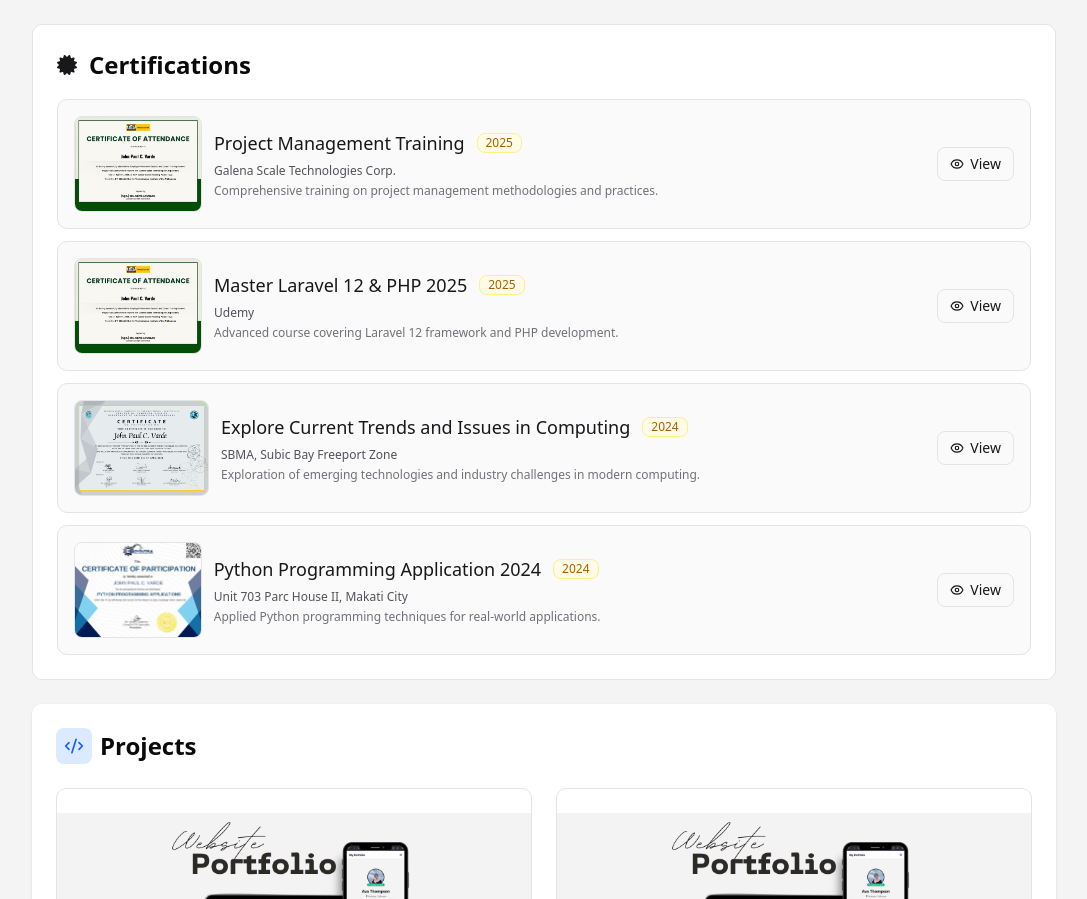
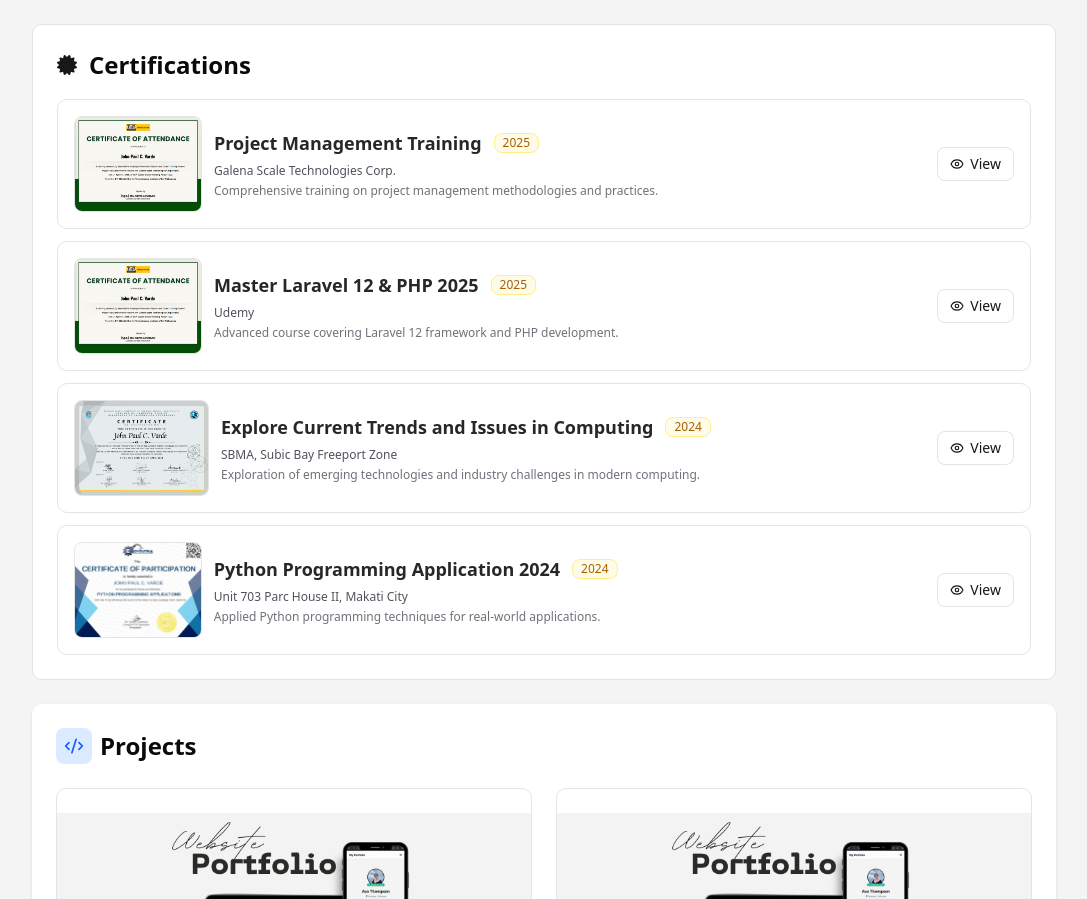
Before and after one commit to vardsz13/my-porfolio, a React (Vite) app: page / in a window 1280 px wide. Shown: the part 1575-2474 px from the top of the page, without its empty margins (96-1183 px from the left). Built offline with nearby package versions, Linux system fonts and the light colour scheme.

Commit message:
add the dark:border-zinc-700 for dark mode

```diff
--- a/src/components/ui/CertificateItemCard.tsx
+++ b/src/components/ui/CertificateItemCard.tsx
@@ -15,7 +15,7 @@ export default function CertificateItemCard({
 }: CertificateItemCardProps) {
   return (
     <div
-      className="flex flex-col sm:flex-row gap-3 p-3 sm:p-4 border border-zinc-200 dark:border-zinc-800 bg-primary-foreground rounded-lg hover:shadow-md transition-all duration-300 cursor-pointer"
+      className="flex flex-col sm:flex-row gap-3 p-3 sm:p-4 border border-zinc-200 dark:border-zinc-700 bg-white dark:bg-zinc-800 rounded-lg hover:shadow-md dark:hover:shadow-zinc-700/50 transition-all duration-300 cursor-pointer"
       onClick={onClick}
     >
       {/* Image container - Full width on mobile, left side on larger screens */}
@@ -37,9 +37,9 @@ export default function CertificateItemCard({
       )}
 
       {/* Content - Below image on mobile, right side on larger screens */}
-      <div className="flex-grow min-w-0 flex flex-col sm:justify-center">
+      <div className="flex-grow min-w-0  flex flex-col sm:justify-center">
         <div className="flex justify-between sm:justify-start sm:flex-row sm:items-center gap-1 mb-1 sm:mb-1.5">
-          <h3 className="font-medium text-base sm:text-lg line-clamp-1 text-zinc-900 dark:text-zinc-100">
+          <h3 className="font-semibold text-base sm:text-lg line-clamp-1 text-zinc-800 dark:text-zinc-100">
             {certificate.title}
           </h3>
           <Badge
```
